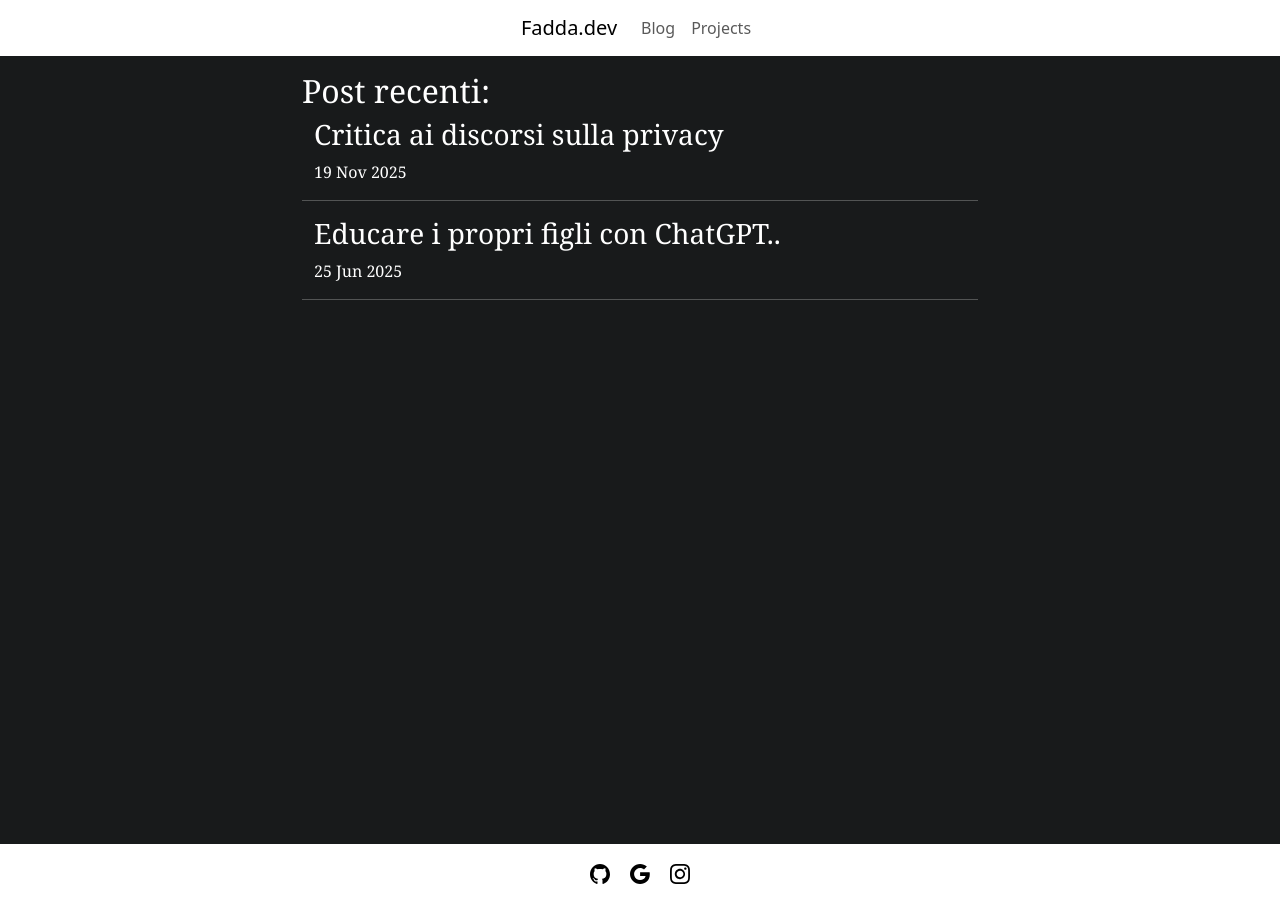
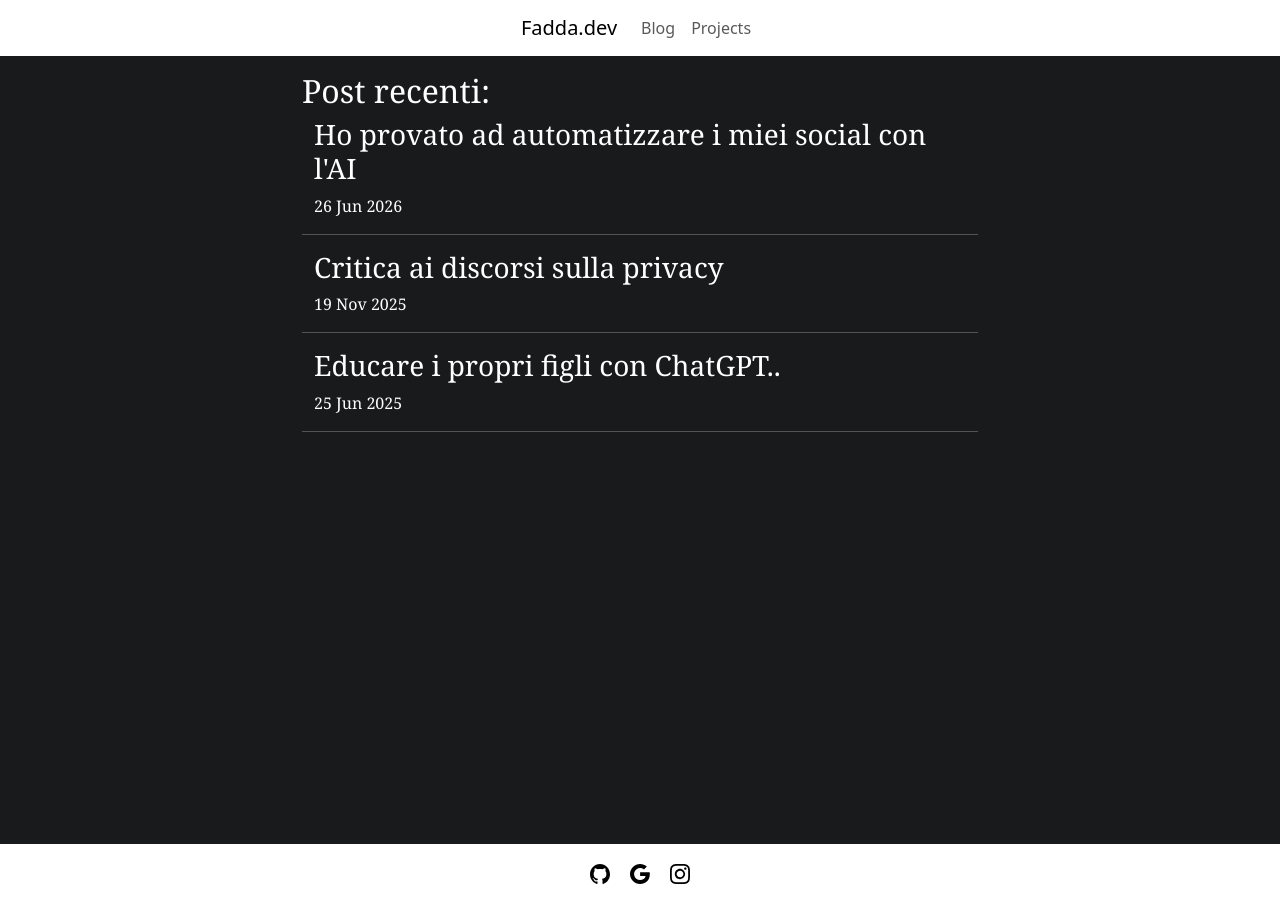
Before and after one commit to EmanuelFadda/EmanuelFadda.github.io, a Jekyll site: the page built from blog.html, in a window 1280 px wide. Built offline with Jekyll 4.4.1, drawn with Linux system fonts in a browser that asks for light colours; some web fonts are replaced; part of the change alters nothing that is shown.

Commit message:
aggiunto il mio terzo post

````diff
--- a/_layouts/blog.html
+++ b/_layouts/blog.html
@@ -15,6 +15,8 @@ layout: default
         }
     }
 
+
+
 </style>
 
 <div id="main_page"  class="my-3 container-sm">
--- a/_layouts/default.html
+++ b/_layouts/default.html
@@ -52,6 +52,13 @@
         background:  #6152cc;    /* colore dello sfondo del testo selezionato */
         }
 
+        ol, ul {
+            color: white;
+        }
+
+        li::marker {
+            color: white;
+        }
     </style>
 </head>
 <body>
--- /dev/null
+++ b/_posts/2026-10-26-ho-provato-ad-automatizzare-i-miei-social-con-AI.md
@@ -0,0 +1,201 @@
+---
+layout: default_post
+title:  "Ho provato ad automatizzare i miei social con l'AI"
+date:   2026-06-26
+description: ""
+url_image: "/assets/images/3/cover.png"
+tag_name: "blog"
+---
+
+Qualche settimana fa ho iniziato ad approfondire Docker per un corso che sto seguendo, e ho pensato che sarebbe stato carino iniziare a giocare con le varie immagini distribuite in rete.
+
+Mi sono ricordato poi dell'esistenza di n8n, un software molto potente che permette la creazione di workflow anche abbastanza complessi.
+
+Una caratteristica molto interessante di n8n è che è molto integrata con servizi di diverso tipo, e quindi ci puoi fare diverse cose interessanti.
+
+E così, siccome mi interessava costruire un modo per automatizzare l'invio di contenuti sui social, ho preso la palla al balzo e ho iniziato a fissarmi fino ad adesso che ho qualcosa di funzionante.
+
+Solitamente sono abbastanza contrario all'abuso di intelligenza artificiale per la scrittura, credo fortemente nella trasparenza e nella sincerità sull'utilizzo di questi modelli sopratutto in ambiti creativi o quando si ha necessità di pensiero critico.
+
+In questo caso l'AI mi farà da social media manager per il mio blog, tenendo un compito che è ripetitivo e non così complesso:  ovvero la scrittura di una caption dei miei post sui social.
+
+Inoltre ogni post prima della pubblicazione viene revisionato dal sottoscritto, quindi ho un certo controllo su quello che si pubblica.
+
+Finiti i disclaimer, ora direi che possa passare al lato più tecnico.
+<hr>
+
+#### **Cosa fa il mio workflow?**
+
+Il workflow riassumendo si divide in 3 fasi:
+
+- 1) Controllare la presenza di nuovi post all'interno del mio sito internet. Se non ci saranno novità l'esecuzione si bloccherà.
+
+- 2) Non appena verificato ciò, bisognerà guardare il contenuto dei nuovi post, ottenendo informazioni essenziali per fare in modo che il mio modello di intelligenza artificiale crei delle caption per i vari social network.
+
+- 3) Per ogni social network (al momento, <a href="https://instagram.com/fadda.dev">Instagram</a> e <a href="https://www.linkedin.com/in/emanuel-fadda-2ab4ab43b/">Linkedin</a>), si prende la copertina di ogni mio post del blog, la si taglia in base al contenuto, e infine mi viene chiesto su Telegram la conferma di come verrà il post che sto per pubblicare.
+
+##### **Fase 1**
+
+Innanzitutto dovevo chiedermi come avrei dovuto tracciare i vari post?
+
+Inizialmente ho pensato a un push sulla mia repository: per chi non lo sapesse il mio blog è hostato su Github, quindi le modifiche al sito vengono fatte attraverso i push sulla repository del mio sito.
+
+Questa soluzione sarebbe stata la più "corretta" in quanto il workflow sarebbe partito non appena si sarebbe aggiunto un nuovo file all'interno della cartella dei post, e questo avrebbe implicato l'esistenza di un post nuovo
+
+L'informazione non sarebbe passata per intermediari e quindi sarebbe la più affidabile nel dirmi se effettivamente esista un nuovo post o meno.
+
+Ho notato però alcune criticità nel metodo. Il motivo per cui ho cambiato piano è che l'intero processo si basa sul fatto che io voglia tenere a tutti i costi il sito su Github, cosa per niente ovvia in quanto andando avanti con il tempo mi convinco sempre di più di dover migrare il sito altrove.
+
+Quindi nel momento in cui scelgo di non usare Github, l'intero workdflow sarebbe inutilizzabile.
+
+Ho cambiato approccio: basiamo l'intero processo sull'html del mio sito. Facciamo delle chiamate HTTP "GET" e usiamo le regular expression per ottenere la lista dei nomi dei miei articoli. Infine li salviamo su un database.
+
+In questo modo mi permetto di non essere dipendente da Github, ma dalla struttura html del mio sito e dal nome di dominio (solo della parte "Blog" e della struttura delle pagine all'interno).
+
+<div class="text-center px-2">
+    <img class="rounded img-fluid my-2" src="/assets/images/3/regular-expression.png">
+</div>
+
+Il trigger che controllerà la presenza dei post è settata in orari precisi, quindi a un certo orario il workflow partirà autonomamente, i post verranno confrontati in base ai dati all'interno del mio database che tiene i post già esistenti.
+
+Se non ci sono ulteriori post, il workflow si fermerà, in alternativa andrà alla fase successiva.
+
+##### **Fase 2**
+
+Trovati i post, avrei ottenuto le informazioni sul testo del post nello stesso modo con cui avrei controllato se ci sarebbero stati post nuovi dentro il sito, HTTP GET + regular expression. Modo molto elegante per dire che ho fatto scraping.
+
+Un qualsiasi LLM in rete è molto forte nella formulazione delle regular expression, e mi è stato d'aiuto nel parsing delle informazioni che ricercavo.
+
+Qui la vera parte complessa è stata come integrare l'AI per la creazione delle caption coerenti al post e al contesto.
+
+Ho tirato un secondo container Docker, usando Ollama come modello per la generazione di testo. Non essendo esperto di AI al momento volevo qualcosa di non troppo stupido che girasse su un portatile normale.
+
+Mi è stato suggerito anche di cambiare il modello, in quanto ci sono modelli molto più performanti per questo scopo, ma al momento mi va bene così.
+
+<div class="text-center px-2">
+    <img class="rounded img-fluid my-2" src="/assets/images/3/ollama.png">
+</div>
+
+Il nodo non era per niente comprensibile, e ci ho messo molto tempo a cercare di capire come fare in modo che mi restituisse una struttura JSON coerente con quella che gli ho esplicitamente indicato.
+
+Il prompt cambia in base all'articolo, in input vengono dati testi e titolo dell'articolo a cui si fa riferimento e vengono restituite tutte le caption per ogni singolo social network
+
+La struttura in output che ne uscirà è così:
+
+```
+"text_linkedin": {
+    "type": "string"
+},
+"text_instagram": {
+    "type": "string"
+}
+```
+
+Il risultato generato inizialmente, verrà poi revisionato e ulteriormente corretto automaticamente per fare in modo che la risposta data rientra nella struttura indicata.
+
+Nonostante abbia completato questa fase, ho notato ancora diverse cose da sistemare:
+
+Innanzitutto ci sono casi in cui il modello si mette a fare caption in inglese, questo va contro alla lingua che ho dato nel prompt.
+
+Suppongo che ciò sia dovuto al fatto che se un post al suo interno, sopratutto quelli in ambito informatico, hanno molte parole in inglese, questo farà sì che il modello trovi più plausibile e coerente usare quella lingua.
+
+Ho provato anche a regolare la temperatura del modello abbassandola (in parole spicce ho diminuito la probabilità con cui il modello si mette a improvvisare la parola successiva), sperando che non si sarebbe messo a parlare in inglese. E invece no.
+
+Un altro problema poi, è che a volte, il container "ollama" si spegne automaticamente, quindi nel momento in cui il mio container "n8n" chiede una risposta, questo potrebbe non rispondere.
+
+Questo è facilmente risolvibile obbligando una dipendenza nel file "compose.yaml" tra i vari container, e assicurandomi un riavvio automatico in caso in cui il container si spenga.
+
+##### **Fase 3**
+
+Questa è stata la parte più divertente e complessa.
+
+Per tutto il percorso mi sono chiesto se effettivamente fosse davvero possibile mettermi e automatizzare il feed e se le API fossero accessibili per qualsiasi account.
+
+La mia paura è che non essendo un "azienda" il processo di pubblicazione sarebbe stato impossibile. Inoltre non sapevo quale social automatizzare, e che tipologia di contenuto pubblicare.
+
+Ho deciso di andare a step: ho provato a pubblicare un post su Linkedin, solo testo. Prima di fare ciò però dovevo assolutamente fare in modo che mi venisse mandata una bozza via Telegram.
+
+Ho creato il mio boot da cui mandare i messaggi è stato abbastanza semplice. La parte più particolare è stata la possibilità di mandare messaggi che permettessero una risposta "si" o "no".
+
+Il problema è stato fare in modo che un qualsiasi host, che usa telegram con il mio account, e su qualsiasi connessione, possa dare l'informazione della risposta al mio portatile, per poter continuare la pubblicazione.
+
+Per fare questo si aveva bisogno di un "tramite" per ricevere i risultati della richiesta. Qui ho utilizzato un servizio di tunneling, chiamato Ngrok.
+
+Per fare questo, mi sono fatto un account, creato un container con l'immagine 'ngrok' e settato gli indirizzi per il corretto funzionamento.
+
+Quindi:
+
+```
+┌──────────────────┐       HTTPS        ┌──────────────────┐
+│   Telegram API   │ ─────────────────► │   URL pubblico   │
+│    (esterno)     │                    │      ngrok       │
+└──────────────────┘                    └────────┬─────────┘
+                                                 │
+                                                 │
+┌──────────────────┐       HTTP         ┌────────▼─────────┐
+│  Container n8n   │ ◄───────────────── │  Container ngrok │
+│    Porta 5678    │                    │                  │
+└──────────────────┘                    └──────────────────┘
+```
+
+Finito il collegamento, è stato stato molto semplice anche creare i primi post su Linkedin, l'API era molto semplice da implementare.
+
+Così siccome sono pigro e non volevo utilizzare altri account per la creazione dei post ho iniziato a fare i primi test sul mio Linkedin
+
+<div class="text-center px-2">
+    <img class="rounded img-fluid my-2" src="/assets/images/3/first-linkedin.png">
+</div>
+
+Instagram invece è stato molto più difficile. L'API di Facebook non è per niente semplice da utilizzare, dopo 2 giorni di tentativi falliti ho deciso di cercare dei tutorial su Youtube (e io odio i tutorial su Youtube).
+
+Alla fine sono riuscito a pubblicare il mio primo post, con testo e immagine preimpostati.
+
+<div class="text-center px-2">
+    <img class="rounded img-fluid my-2" src="/assets/images/3/first-ig.png">
+</div>
+
+Anche le foto mi hanno obbligato a fare qualche step in più, dovevo decidere prima di tutto, che immagini mettere.
+
+Per semplicità ho deciso di usare le immagini copertina di ogni mio articolo che si trovano all'inizio dopo il titolo.
+
+Poi dopo averle anche prese e tagliate, avrei dovuto trovare un modo per esporre quelle foto in rete: infatti le API di Telegram e Instagram necessitano del link pubblico per ottenere la foto da usare.
+
+Qui ho usato ImageKit, servizio simile a ngrok, ma specializzato per portare online le immagini. Prima del processo di richiesta di pubblicazione, si crea un link in cui si espone l'immagine del post, finita la pubblicazione del post sul social, il link si chiude.
+
+Questo processo poi è stato replicato pure per Linkedin, permettendo l'aggiunta delle foto insieme al testo. Per ogni branch è stato poi messo un subworkflow, per rendere la lettura e il debug del workflow molto più immediato.
+
+<div class="text-center px-2">
+    <img class="rounded img-fluid my-2" src="/assets/images/3/second-ig.png">
+</div>
+
+Infine i risultati dei due rami (quelli inerenti alla pubblicazione dei post), sarebbero stati uniti per inserire i dati all'interno del database iniziale, così in caso di assenza di nuovi post non si sarebbero creati post inerenti a vecchi articoli già processati nel workflow.
+
+<div class="text-center px-2">
+    <img class="rounded img-fluid my-2" src="/assets/images/3/ig-workflow.png">
+</div>
+
+E se in uno dei due social decidessi di annullare l'invio del post?
+
+Domanda che mi sono posto un po' troppo avanti, forse si sarebbero potute trovare soluzioni migliori ma al momento ho preferito non gestire questo caso.
+
+Sicuramente in futuro potrò pensare di richiedere autonomamente via telegram, la correzione oppure la rialaborazione del post con ollama.
+
+<hr>
+
+#### **Conclusioni**:
+
+Al momento sono abbastanza soddisfatto del risultato ottenuto.
+
+La vera prova finale sarà la pubblicazione di post inerenti a questo articolo che sto scrivendo ora, con caption e immagine inerente.
+
+Farò ulteriori correzioni mentre pubblicherò questo post, in quanto il blog non è molto popolato e quindi ho usato come test due soli articoli, ovvero quelli già presenti sul sito.
+
+Inoltre potrei pensare in futuro di aggiungere nuovi nodi, che implementano nuove funzioni e arricchiscono quello che è il workflow attuale, magari aggiungendone di ulteriori.
+
+Ho scoperto poi che online si possono trovare workflow che hanno lo stesso scopo e probabilmente sono stati fatti con meno fretta e molto meglio.
+
+Nonostante ciò ho voluto continuare lo stesso perchè volevo comprendere quanto effettivamente fosse semplice la creazione di contenuti creati con l'intelligenza artificiale.
+
+Non ho mai realizzato appieno quanto i social network siano così tanto automatizzabili e come i contenuti che vediamo ogni giorno possano essere una finzione e non frutto di una persona reale.
+
+È stato divertente sperimentare queste cose. Nutro passione su come le persone interagiscono con le macchine nei social media. Questo non significa terrei a vita questo workflow, ma non mi dispiacerebbe creare programmi che abbiano funzionalità simili.
--- a/blog.html
+++ b/blog.html
@@ -22,7 +22,6 @@ layout: default
     overflow-wrap: break-word;
     hyphens: auto;
     }
-
 </style>
 
 <div id="main_page"  class="container-md">
--- a/index.html
+++ b/index.html
@@ -26,6 +26,7 @@ layout: default
     }
 
 
+
 </style>
 
 <div id="main_page" class="container mx-auto my-auto">
````
Also changed, not shown: assets/images/3/bot-telegram.png (added), assets/images/3/cover.png (added), assets/images/3/first-ig.png (added), assets/images/3/first-linkedin.png (added), assets/images/3/ig-workflow.png (added), assets/images/3/ollama.png (added), assets/images/3/regular-expression.png (added), assets/images/3/second-ig.png (added).
